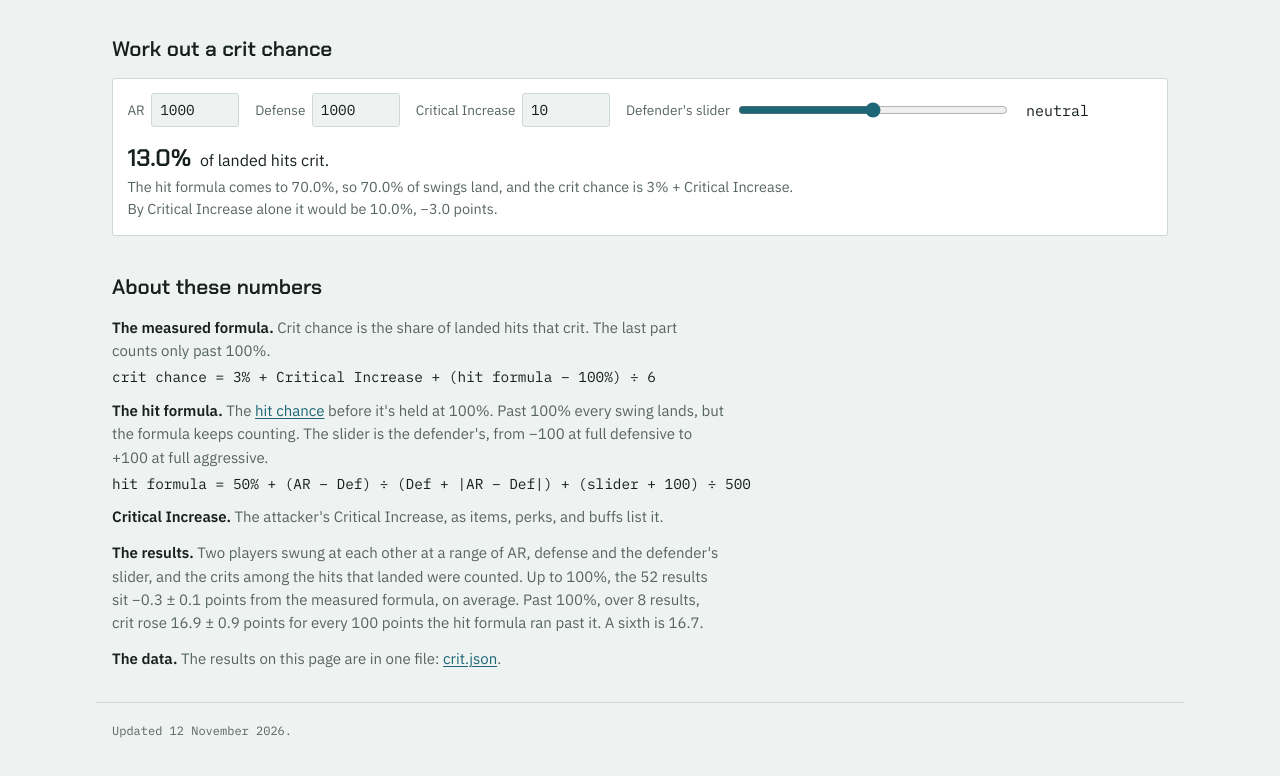
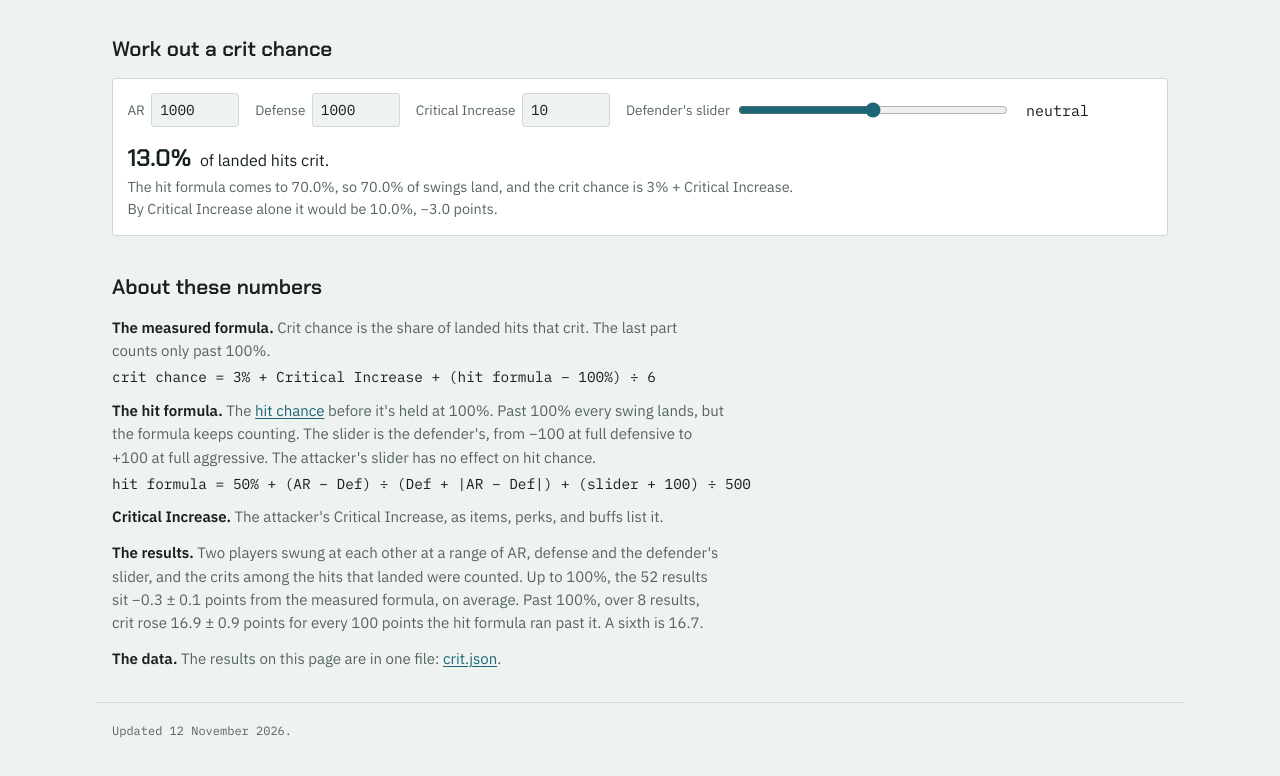
Before and after one commit to Anarchaeology/theory, a plain HTML site: page crit.html in a window 1280 px wide. Shown: the part 1538-2314 px from the top of the page. Drawn offline with Linux system fonts and the light colour scheme.

Commit message:
Hit and crit pages: the attacker's slider has no effect on hit chance

```diff
--- a/crit.html
+++ b/crit.html
@@ -101,7 +101,7 @@
   <section>
     <h2>About these numbers</h2>
     <p class="prose"><b>The measured formula.</b> Crit chance is the share of landed hits that crit. The last part counts only past 100%. <span class="formula">crit chance = 3% + Critical Increase + (hit formula − 100%) ÷ 6</span></p>
-    <p class="prose"><b>The hit formula.</b> The <a href="hit-chance.html">hit chance</a> before it's held at 100%. Past 100% every swing lands, but the formula keeps counting. The slider is the defender's, from −100 at full defensive to +100 at full aggressive. <span class="formula">hit formula = 50% + (AR − Def) ÷ (Def + |AR − Def|) + (slider + 100) ÷ 500</span></p>
+    <p class="prose"><b>The hit formula.</b> The <a href="hit-chance.html">hit chance</a> before it's held at 100%. Past 100% every swing lands, but the formula keeps counting. The slider is the defender's, from −100 at full defensive to +100 at full aggressive. The attacker's slider has no effect on hit chance. <span class="formula">hit formula = 50% + (AR − Def) ÷ (Def + |AR − Def|) + (slider + 100) ÷ 500</span></p>
     <p class="prose"><b>Critical Increase.</b> The attacker's Critical Increase, as items, perks, and buffs list it.</p>
     <p class="prose"><b>The results.</b> Two players swung at each other at a range of AR, defense and the defender's slider, and the crits among the hits that landed were counted. <span id="fit"></span></p>
     <p class="prose"><b>The data.</b> The results on this page are in one file: <a href="data/crit.json">crit.json</a>.</p>
```
Also changed, not shown: hit-chance.html (+1 -1 lines).
